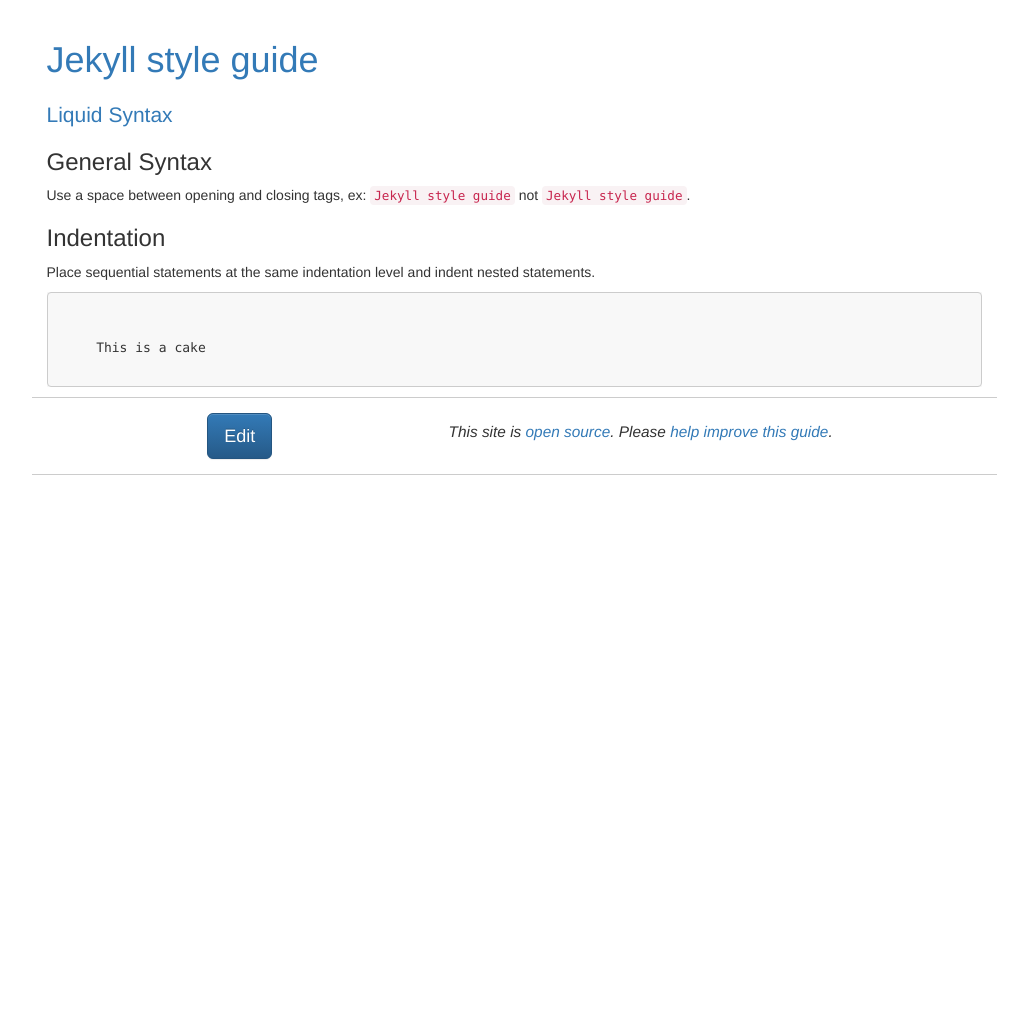
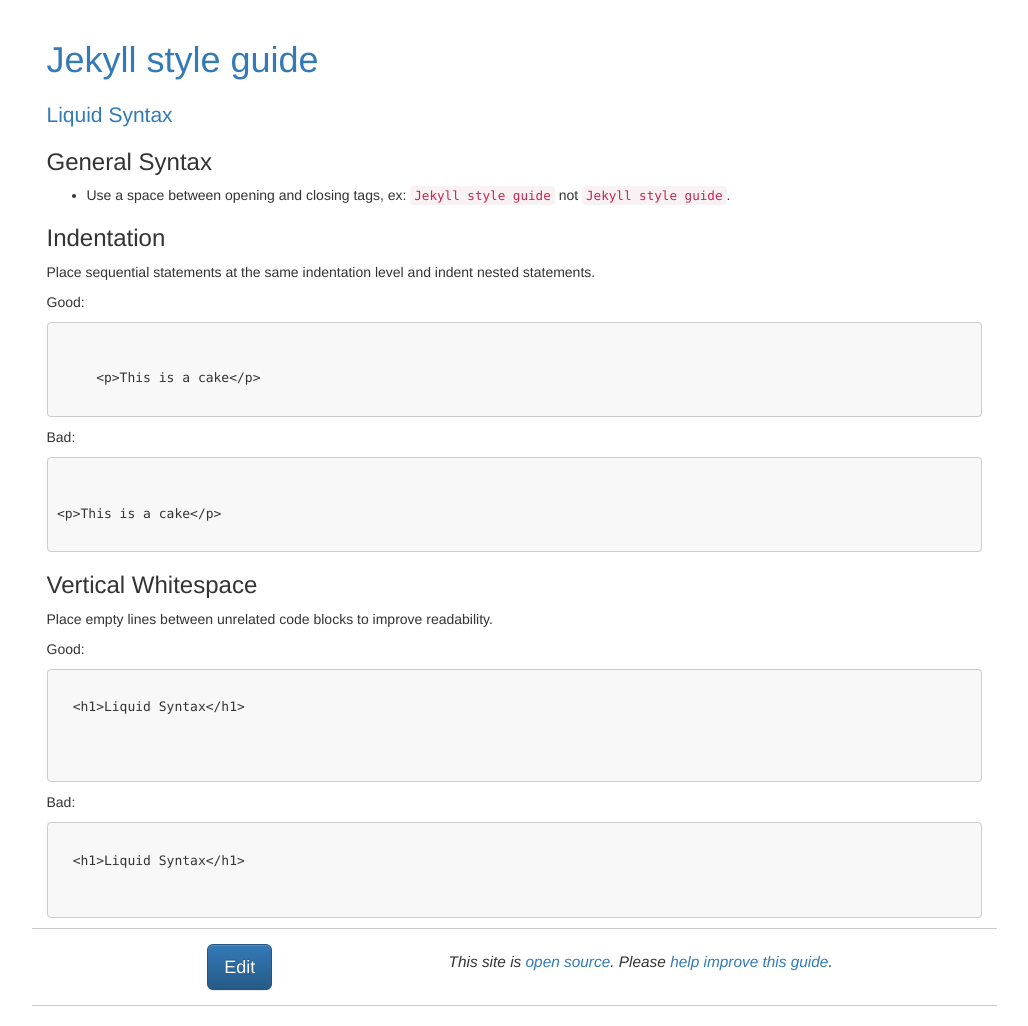
Before and after one commit to benbalter/jekyll-style-guide, a Jekyll site: the page built from _docs/liquid-syntax.md, in a window 1280 px wide. Shown: the whole page, without its empty margins (126-1154 px from the left). Built offline with Jekyll 4.4.1, drawn with Linux system fonts in a browser that asks for light colours; comment, search, counter and statistics services are not loaded; before the commit the page ends 900 px from its top, so only the background shows below that.

Commit message:
Add vertical whitespace recommendation and clearer examples

````diff
--- a/_docs/liquid-syntax.md
+++ b/_docs/liquid-syntax.md
@@ -4,20 +4,63 @@ title: Liquid Syntax
 
 ### General Syntax
 
-Use a space between opening and closing tags, ex: `{{ site.title }}` not `{{site.title}}`.
+* Use a space between opening and closing tags, ex: `{{ site.title }}` not `{{site.title}}`.
 
 ### Indentation
 
 Place sequential statements at the same indentation level and indent nested statements.
 
+Good:
+
 ```
 {% assign handle = 'cake' %}
 {% case handle %}
   {% when 'cake' %}
-     This is a cake
+     <p>This is a cake</p>
   {% when 'cookie' %}
-     This is a cookie
+     <p>This is a cookie</p>
   {% else %}
-     This is not a cake nor a cookie
+     <p>This is not a cake nor a cookie</p>
 {% endcase %}
 ```
+
+Bad:
+
+```
+{% assign handle = 'cake' %}
+{% case handle %}
+{% when 'cake' %}
+<p>This is a cake</p>
+{% when 'cookie' %}
+<p>This is a cookie</p>
+{% else %}
+<p>This is not a cake nor a cookie</p>
+{% endcase %}
+```
+
+### Vertical Whitespace
+
+Place empty lines between unrelated code blocks to improve readability.
+
+Good:
+
+```
+{% if page.title %}
+  <h1>{{ page.title }}</h1>
+{% endif %}
+
+{% if page.description %}
+  <p>{{ page.description }}</p>
+{% endif %}
+```
+
+Bad:
+
+```
+{% if page.title %}
+  <h1>{{ page.title }}</h1>
+{% endif %}
+{% if page.description %}
+  <p>{{ page.description }}</p>
+{% endif %}
+```
````
